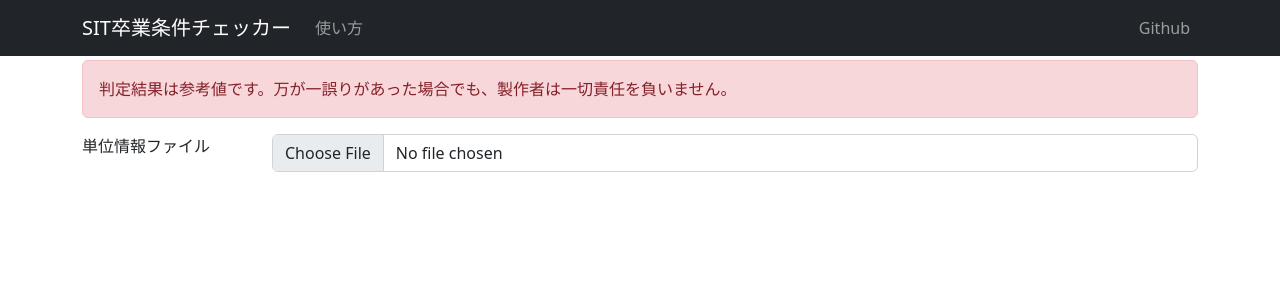
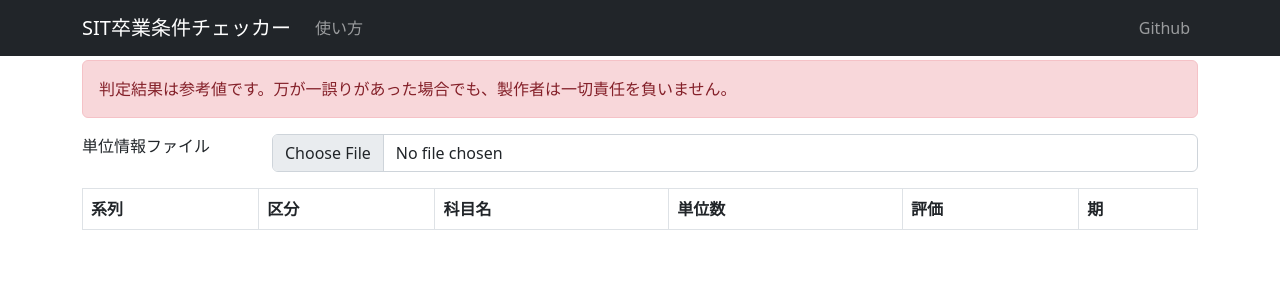
Before and after one commit to ecto0310/sit_graduation_checker, a Next.js app: page /check in a window 1280 px wide. Shown: the top 300 px of the page. Built offline with nearby package versions, Linux system fonts and the light colour scheme.

Commit message:
[add] credit list

```diff
--- /dev/null
+++ b/components/Check/ListCredit.tsx
@@ -0,0 +1,43 @@
+import Table from 'react-bootstrap/Table';
+import { Credits } from './SelectCredit';
+
+type ListCreditProps = {
+    credits: Credits;
+}
+
+const ListCredit = ({ credits }: ListCreditProps) => {
+    return (
+        <>
+            <Table striped bordered>
+                <thead>
+                    <tr>
+                        <th>系列</th>
+                        <th>区分</th>
+                        <th>科目名</th>
+                        <th>単位数</th>
+                        <th>評価</th>
+                        <th>期</th>
+                    </tr>
+                </thead>
+                <tbody>
+                    {
+                        credits.credits.map((credit, index) => {
+                            return (
+                                <tr key={index}>
+                                    <td>{credit.group}</td>
+                                    <td>{credit.division}</td>
+                                    <td>{credit.name}</td>
+                                    <td>{credit.count}</td>
+                                    <td>{credit.evaluation}</td>
+                                    <td>{credit.period}</td>
+                                </tr>
+                            )
+                        })
+                    }
+                </tbody>
+            </Table>
+        </>
+    )
+}
+
+export default ListCredit;
--- a/components/Check/SelectCredit.tsx
+++ b/components/Check/SelectCredit.tsx
@@ -5,7 +5,7 @@ import { useEffect } from 'react';
 
 type SelectCreditProps = {
     credits: Credits;
-    setCredits: (credits?: Credits) => void;
+    setCredits: (credits: Credits) => void;
 }
 
 export type Credits = {
--- a/pages/check/index.tsx
+++ b/pages/check/index.tsx
@@ -1,16 +1,20 @@
 import { useRouter } from "next/router";
 import { useState } from "react";
+import ListCredit from "../../components/Check/ListCredit";
 import SelectCredit, { Credits } from "../../components/Check/SelectCredit";
 
 const CheckPage = () => {
     const router = useRouter();
 
-    const [credits, setCredits] = useState<Credits>();
+    const [credits, setCredits] = useState<Credits>({ credits: [] });
 
     return (
         <>
             <div>
-                <SelectCredit credits={credits || { credits: [] }} setCredits={setCredits} />
+                <SelectCredit credits={credits} setCredits={setCredits} />
+            </div>
+            <div>
+                <ListCredit credits={credits} />
             </div>
         </>
     )
```
